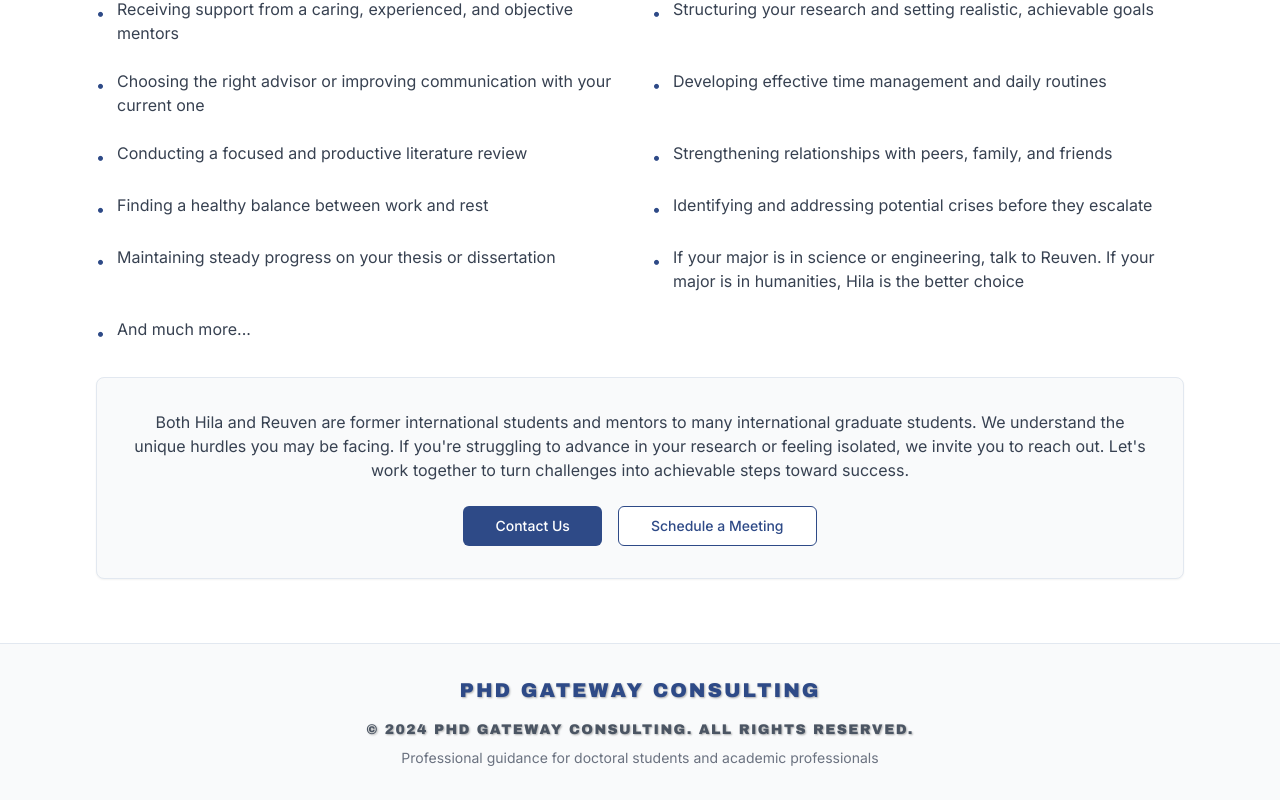
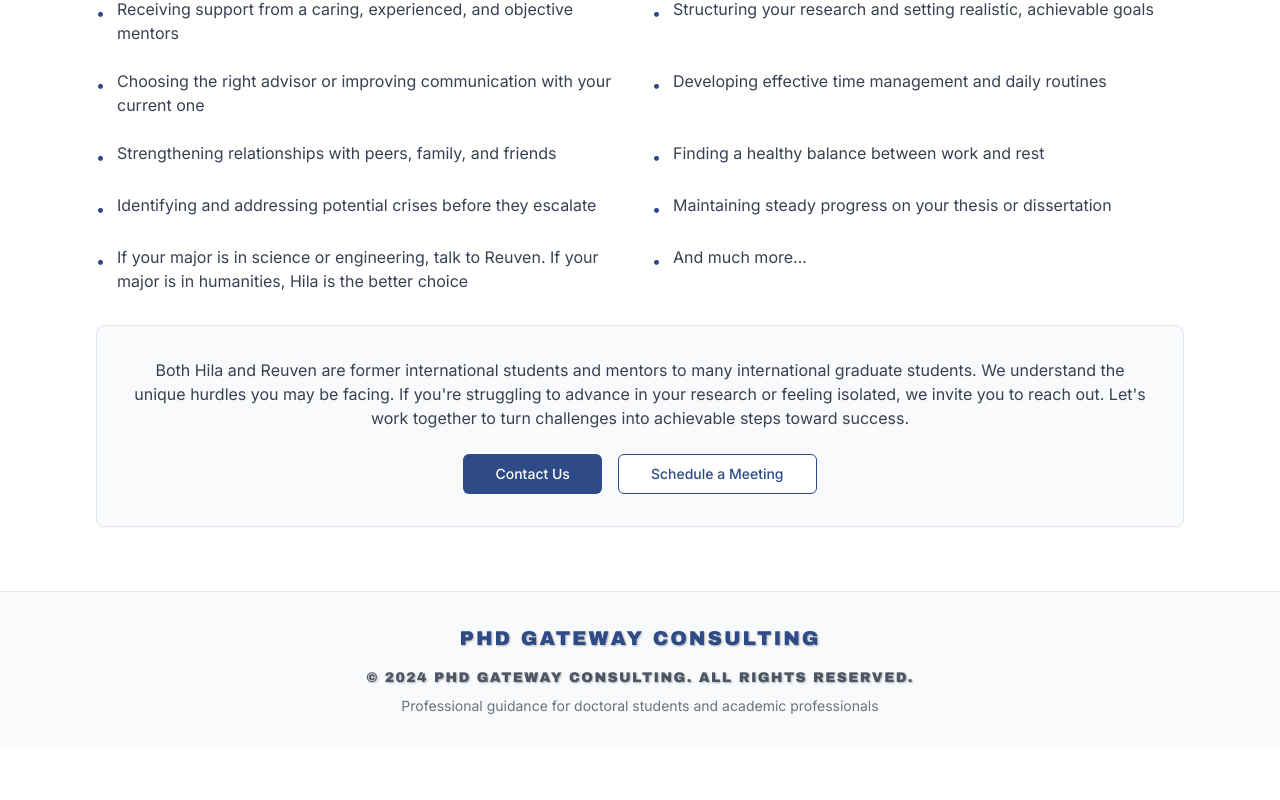
Before and after one commit to ReuvenKatz/pathway-nexus-gateway1, a React (Vite) app: page /services in a window 1280 px wide. Shown: the part 902-1702 px from the top of the page. After the commit the page ends 1650 px from the top, so only its background shows below. Built offline with nearby package versions, Linux system fonts and the light colour scheme; a web font is replaced by a local one.

Commit message:
Remove literature review service
Deleted "Conducting a focused and productive literature review" from the "How can we support you" section on the Services page.

```diff
--- a/src/pages/Services.tsx
+++ b/src/pages/Services.tsx
@@ -11,7 +11,6 @@ const Services = () => {
     "Structuring your research and setting realistic, achievable goals",
     "Choosing the right advisor or improving communication with your current one",
     "Developing effective time management and daily routines",
-    "Conducting a focused and productive literature review",
     "Strengthening relationships with peers, family, and friends",
     "Finding a healthy balance between work and rest",
     "Identifying and addressing potential crises before they escalate",
```
